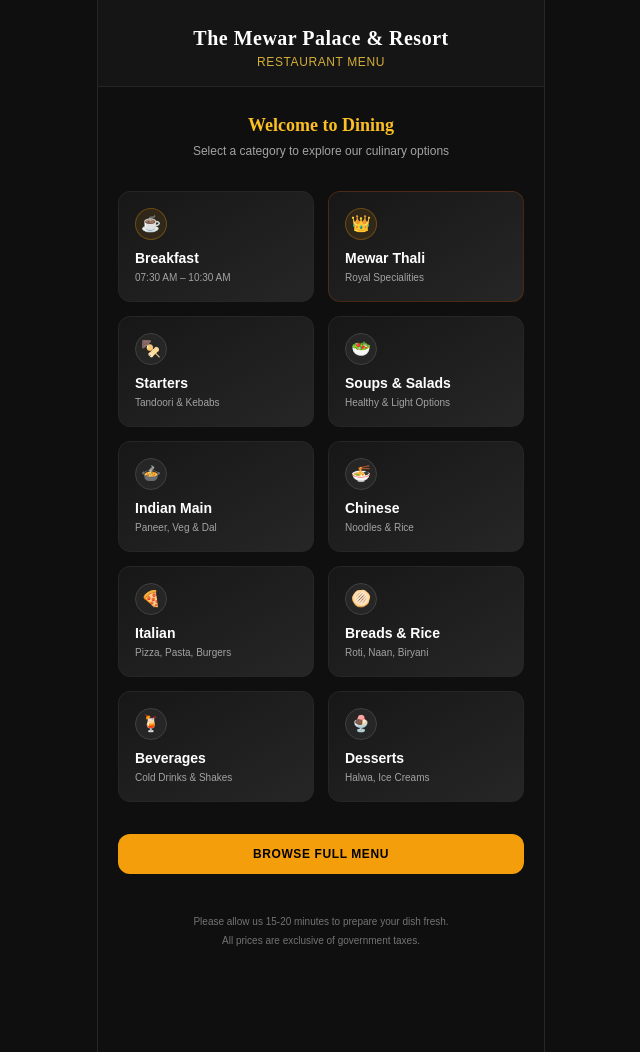
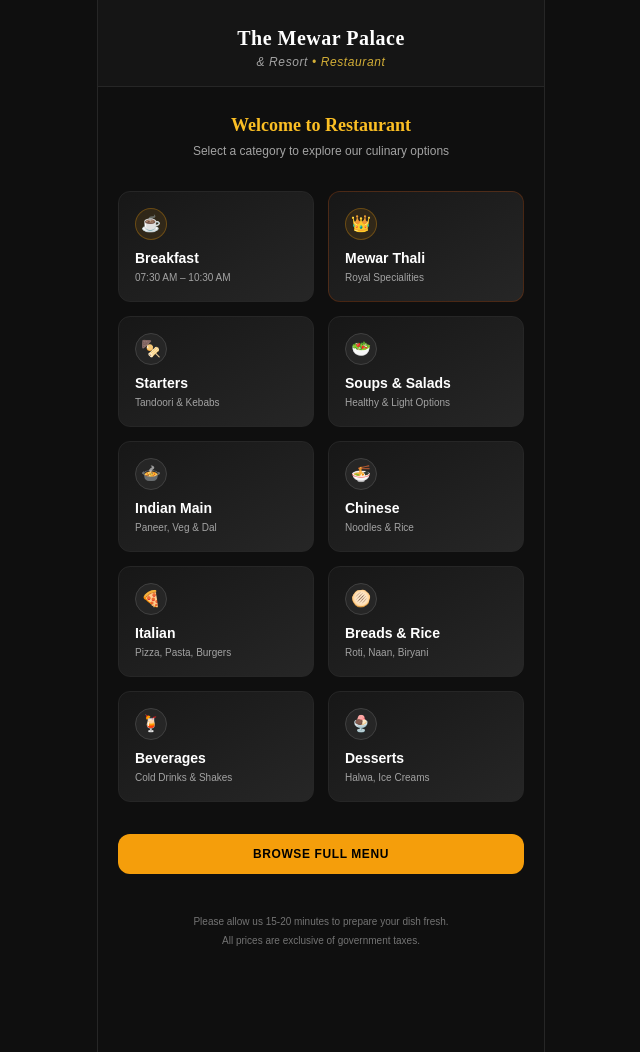
Before and after one commit to onikrathore0-crypto/mewar-palace-menu, a plain HTML site: page index.html in a window 1280 px wide. Shown: the whole page, without its empty margins (319-959 px from the left). Drawn offline with nearby package versions, Linux system fonts and the light colour scheme; a web font is replaced by a local one.

Commit message:
Update index.html

```diff
--- a/index.html
+++ b/index.html
@@ -3,7 +3,7 @@
 <head>
   <meta charset="UTF-8">
   <meta name="viewport" content="width=device-width, initial-scale=1.0">
-  <title>The Mewar Palace & Resort | Restaurant Menu</title>
+  <title>The Mewar Palace & Resort | Restaurant</title>
   <meta http-equiv="Content-Security-Policy" content="default-src 'self' 'unsafe-inline' https://cdn.tailwindcss.com https://fonts.googleapis.com https://fonts.gstatic.com;">
   <script src="https://cdn.tailwindcss.com"></script>
   <link href="https://fonts.googleapis.com/css2?family=Playfair+Display:ital,wght@0,600;0,700;1,400&family=Plus+Jakarta+Sans:wght@400;500;600&display=swap" rel="stylesheet">
@@ -17,16 +17,16 @@
 </head>
 <body class="pb-20 max-w-md mx-auto min-h-screen border-x border-neutral-800 relative">
 
-  <!-- TOP HEADER (Cleaned up as per owner's request) -->
+  <!-- TOP HEADER -->
   <header class="text-center pt-6 pb-4 px-4 bg-neutral-900/90 sticky top-0 z-30 border-b border-neutral-800 backdrop-blur-md">
-    <h1 class="serif text-xl font-bold text-white tracking-wide">The Mewar Palace & Resort</h1>
-    <p class="text-xs gold-text font-medium tracking-wider mt-0.5">RESTAURANT MENU</p>
+    <h1 class="serif text-xl font-bold text-white tracking-wide">The Mewar Palace</h1>
+    <p class="text-xs text-neutral-400 mt-0.5 tracking-wider italic">& Resort <span class="gold-text font-normal">• Restaurant</span></p>
   </header>
 
   <!-- STEP 1: INITIAL SELECTION HUB -->
   <section id="step1Hub" class="px-5 pt-6 space-y-6">
     <div class="text-center space-y-1">
-      <h2 class="serif text-lg text-amber-400 font-semibold">Welcome to Dining</h2>
+      <h2 class="serif text-lg text-amber-400 font-semibold">Welcome to Restaurant</h2>
       <p class="text-xs text-neutral-400">Select a category to explore our culinary options</p>
     </div>
 
```
